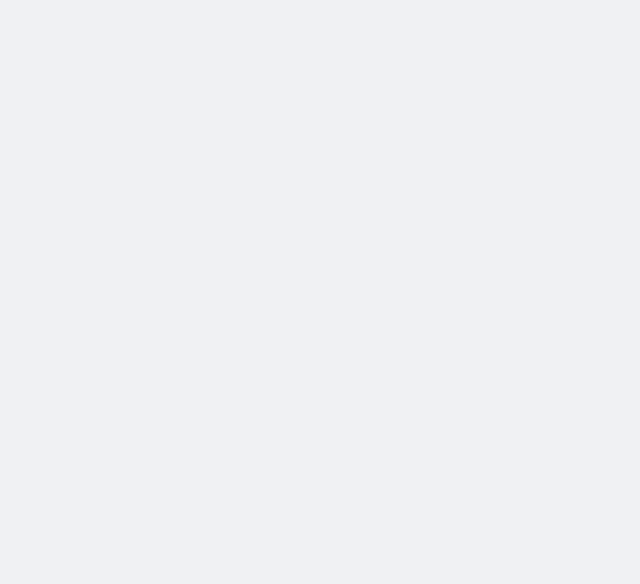
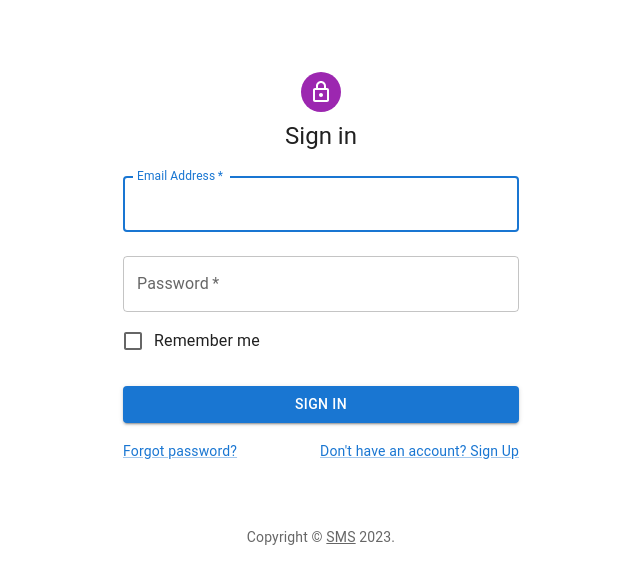
Before and after one commit to ahsanraza161/SMS, a React (Create React App) app in the folder client/: page / in a window 1280 px wide. Before the commit this address had no page. Shown: the top 584 px of the page, without its empty margins (319-959 px from the left). Built offline with nearby package versions, Linux system fonts and the light colour scheme.

Commit message:
updating client

```diff
--- a/client/src/App.js
+++ b/client/src/App.js
@@ -9,7 +9,7 @@
   return (
     <div className="App">
       <Routes>
-        <Route path="/login" element={<SignIn />}></Route>
+        <Route path="/" element={<SignIn />}></Route>
         <Route path="/signup" element={<SignUp />}></Route>
         <Route path="/admin" element={<Admin />}></Route>
         <Route path="/student" element={<Dashboard />}></Route>
--- a/client/src/components/Signinform/signin.js
+++ b/client/src/components/Signinform/signin.js
@@ -152,7 +152,7 @@
                 </Link>
               </Grid>
               <Grid item>
-                <Link href="#" variant="body2">
+                <Link href="signup" variant="body2">
                   {"Don't have an account? Sign Up"}
                 </Link>
               </Grid>
--- a/client/src/components/Signupform/signup.js
+++ b/client/src/components/Signupform/signup.js
@@ -18,7 +18,12 @@
 
 function Copyright(props) {
   return (
-    <Typography variant="body2" color="text.secondary" align="center" {...props}>
+    <Typography
+      variant="body2"
+      color="text.secondary"
+      align="center"
+      {...props}
+    >
       {'Copyright © '}
       <Link color="inherit" href="https://mui.com/">
         SMS
@@ -29,8 +34,6 @@
   );
 }
 
-
-
 // TODO remove, this demo shouldn't need to reset the theme.
 
 const defaultTheme = createTheme();
@@ -39,12 +42,11 @@
 
   const notify = () => toast.error('This is an error!');
 
-
   const handleSubmit = (event) => {
     event.preventDefault();
     const data = new FormData(event.currentTarget);
-    data.append("userType","student")
-    console.log(data)
+    data.append('userType', 'student');
+    console.log(data);
 
     let config = {
       method: 'post',
@@ -52,36 +54,34 @@
       headers: {
         'Content-Type': 'application/json',
       },
-      data: data
+      data: data,
     };
-
-
 
     axios
       .request(config)
       .then((response) => {
-        console.log("RD",response.data.data.userType);
-        if (response.data.data.userType === 'student'){
+        console.log('RD', response.data.data.userType);
+        if (response.data.data.userType === 'student') {
           toast.success('Successfully created!');
           setTimeout(() => {
-            navigate('/student' ,  { state: { Userdata:response.data.data } });
-          console.log( `I'm a student`);
-          }, 1000)
+            navigate('/student', { state: { Userdata: response.data.data } });
+            console.log(`I'm a student`);
+          }, 1000);
+        } else {
+          console.log('Cannot navigate');
+          notify();
         }
-        else {
-          console.log('Cannot navigate')
-          notify()
-        }
-      }).catch((error) => {
-        console.log('Error is:' + error)
       })
+      .catch((error) => {
+        console.log('Error is:' + error);
+      });
 
     console.log({
       firstName: data.get('firstName'),
       lastName: data.get('lastName'),
       email: data.get('email'),
       password: data.get('password'),
-      userType: data.get('userType')
+      userType: data.get('userType'),
     });
   };
 
@@ -103,7 +103,12 @@
           <Typography component="h1" variant="h5">
             Sign up
           </Typography>
-          <Box component="form" noValidate onSubmit={handleSubmit} sx={{ mt: 3 }}>
+          <Box
+            component="form"
+            noValidate
+            onSubmit={handleSubmit}
+            sx={{ mt: 3 }}
+          >
             <Grid container spacing={2}>
               <Grid item xs={12} sm={6}>
                 <TextField
@@ -126,17 +131,16 @@
                   autoComplete="family-name"
                 />
               </Grid>
-              <Grid item xs={12} >
+              <Grid item xs={12}>
                 <TextField
                   required
                   fullWidth
                   id="fatherName"
                   label="fatherName"
                   name="fatherName"
-
                 />
               </Grid>
-              <Grid item xs={12} >
+              <Grid item xs={12}>
                 <TextField
                   required
                   fullWidth
@@ -146,7 +150,7 @@
                   autoComplete="family-name"
                 />
               </Grid>
-              <Grid item xs={12} >
+              <Grid item xs={12}>
                 <TextField
                   required
                   fullWidth
@@ -156,7 +160,7 @@
                   autoComplete="family-name"
                 />
               </Grid>
-              <Grid item xs={12} >
+              <Grid item xs={12}>
                 <TextField
                   required
                   fullWidth
@@ -189,7 +193,9 @@
               </Grid>
               <Grid item xs={12}>
                 <FormControlLabel
-                  control={<Checkbox value="allowExtraEmails" color="primary" />}
+                  control={
+                    <Checkbox value="allowExtraEmails" color="primary" />
+                  }
                   label="I want to receive inspiration, marketing promotions and updates via email."
                 />
               </Grid>
@@ -204,7 +210,7 @@
             </Button>
             <Grid container justifyContent="flex-end">
               <Grid item>
-                <Link href="#" variant="body2">
+                <Link href="/" variant="body2">
                   Already have an account? Sign in
                 </Link>
               </Grid>
@@ -213,7 +219,7 @@
         </Box>
         <Copyright sx={{ mt: 5 }} />
       </Container>
-      <Toaster/>
+      <Toaster />
     </ThemeProvider>
   );
 }
```
